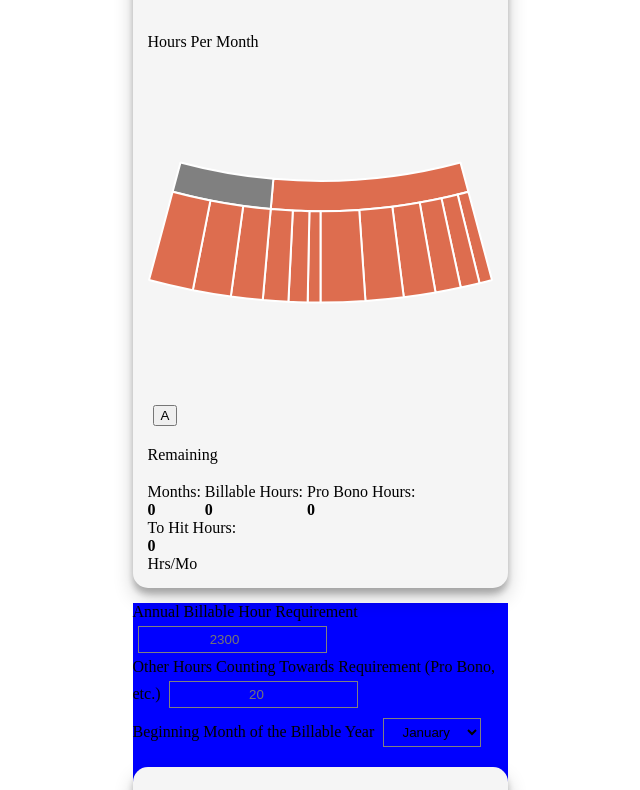
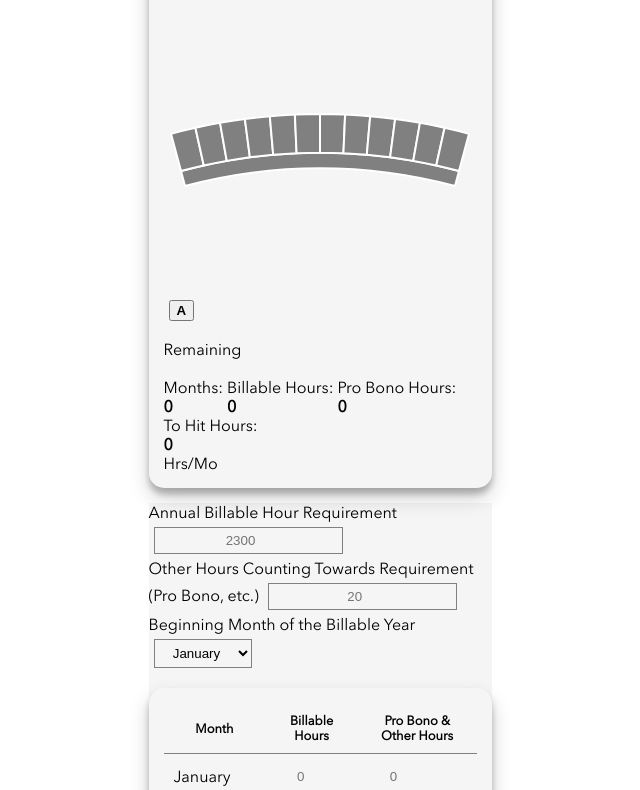
Before and after one commit to 4a6166/HoursCalculator, a plain HTML site: page index.html in a window 1280 px wide. Shown: the part 155-945 px from the top of the page, without its empty margins (320-960 px from the left). Drawn offline with Linux system fonts and the light colour scheme.

Commit message:
Added fonts and base styling
Donut chart still taking up more space than it should (300px box for ~100px height chart

```diff
--- a/css/style.css
+++ b/css/style.css
@@ -1,3 +1,23 @@
+@font-face{
+    /* font-family: 'Ubuntu Mono', monospace;
+    src: url(https://fonts.googleapis.com/css2?family=Ubuntu+Mono&display=swap); */
+
+    font-family: Avenir;
+    src: url(/fonts/Avenir\ Next\ LT\ Pro/Avenir_Next_LT_Pro.ttf);
+}
+
+@font-face{
+    font-family: Avenir_Bold;
+    src: url(/fonts/Avenir\ Next\ LT\ Pro/Avenir_Next_LT_Pro_Bold.ttf);
+    font-weight: bold;
+}
+
+@font-face {
+    font-family: Avenir_Light;
+    src: url(/fonts/Avenir\ Next\ LT\ Pro/Avenir_Next_LT_Pro_Light.ttf);
+    font-weight: lighter;
+}
+
 :root {
     /* --prelimine-Orange: #dd6d4f; */
     --prelimine-Orange: 221, 109, 79;
@@ -13,11 +33,13 @@ body {
 
     display: grid;
     place-items: center;
+
+    font-family: Avenir;
 }
 
 .wrapper {
     width: 375px;
-    /* width: Calc(375px - 2em); */
+    width: Calc(375px - 2em);
     margin: auto;
 }
 
@@ -36,7 +58,8 @@ body {
     background-color: whitesmoke;
 }
 
-/* .stacked {
+/* !I #region stacked //////////////////////////////////////////////////////////// */
+    .stacked {
         display: grid;
         grid-template: 1fr / 1fr;
         place-items: center;
@@ -53,7 +76,8 @@ body {
 
     .stacked .top {
         z-index: 1;
-} */
+    }
+/* !I #endregion //////////////////////////////////////////////////////////// */
 
 button {
     margin-left: 5px;
@@ -95,12 +119,19 @@ a:hover{
 }
 
 .big-text {
-    font-weight: 900;
     font-size: 3.5rem;
 }
 
 .bold {
-    font-weight: 700;
+    font-weight: bold;
+}
+
+.lighter {
+    font-weight: lighter;
+}
+
+.normal-weight {
+    font-weight: normal;
 }
 
 code {
@@ -170,7 +201,7 @@ td > input {
 }
 
 #inputs {
-    background: blue;
+    background: whitesmoke;
 }
 
 #instructions {
--- a/index.html
+++ b/index.html
@@ -1,15 +1,3 @@
-<!-- CRUD walkthrough: https://www.codemag.com/article/1511031/CRUD-in-HTML-JavaScript-and-jQuery -->
-
-<!--
-    reasonable{
-        Annual Requirement: 2100;
-        Pro Bono: 30;
-        Beginning Month: Jan;
-
-        hrs/mo: ~180-200;
-    }
--->
-
 <!DOCTYPE html>
 <html lang="en">
 <head>
@@ -25,24 +13,25 @@
     <div class="wrapper">
         <!-- Outputs -->
         <div id="outputs" class="outputs card">
-            <div class="img-wrapper">
+            <div class="img-wrapper top">
                 <a href="https://www.prelimine.com" target="_blank" class="img-wrapper">
-                    <img class="pilcrow" src="img/Key1.png" height="50px">
+                    <img class="pilcrow" src="img/Key1.png" height="50px" alt="logo">
                 </a>
             </div>
-            <h1><span class="prelimine">prelimine</span><br>Hours Calculator</h1>
-            <div id="outputs-graphic" class="stacked">
+            <h1 class="top"><span class="prelimine normal-weights">prelimine</span><br><span class="bold">Hours Calculator</span></h1>
+            <div id="outputs-graphic" class="stacked below">
                 <!-- <div style="height: 120px;"> -->
-                    <div id="hrsMo" class="stacked below align-bottom">Hours Per Month
-                        <span id="hrs" class="align-bottom big-text"></span>
+                    <div class="donutChart top" >
+                        <canvas id="chart-dounut"  ></canvas>
                     </div>
-                    <div class="donutChart stacked " >
-                        <canvas id="chart-dounut" ></canvas>
+                    <div id="hrsBig below">
+                        <span id="hrsMo">Hours Per Month</span><br>
+                        <span id="hrs" class="big-text bold"></span>
                     </div>
                 <!-- </div> -->
             </div>
-            <div>
-                <button onclick="changeVisibility('outputs-data')" style="z-index:0;">A</button>
+            <div id="outputs-data-section" class="top">
+                <button onclick="changeVisibility('outputs-data')" class="bold">A</button>
                 <div id="outputs-data">
                     <p>Remaining</p>
                     <div class="inline">
@@ -119,8 +108,8 @@
         </div>
 
         <div id="instructions">
-            <p>To add the Hours Calculator to your iPhone, tap the <code>share</code> button and the <code>Add to Home Screen</code> option.</p>
-            <p>To add the Hours Calculator to your Android phone, tap the <code>menu icon</code> in Chrome and the <code>Add to homescreen</code> option.</p>
+            <p>To add the Hours Calculator to your iPhone, tap the <code>share</code> button and the <code>Add&nbsp;to&nbsp;Home&nbsp;Screen</code> option.</p>
+            <p>To add the Hours Calculator to your Android phone, tap the <code>menu&nbsp;icon</code> in Chrome and the <code>Add&nbsp;to&nbsp;homescreen</code> option.</p>
         </div>
         <div id="madeBy">Developed by<a href="https://www.prelimine.com" target="_blank" style="padding: 5px 0;"> <span class="prelimine bold">prelimine</span>, makers of LitKit </a>
         </div>
--- a/js/app.js
+++ b/js/app.js
@@ -1,4 +1,14 @@
 console.log('Hours Calculator loaded');
+
+// let reasonableBaseline = {
+//     hrsRequirement: 2100,
+//     hrsProBono: 30,
+//     startMonth: Jan,
+//     hrsPerMo: {
+//         low: 180,
+//         high: 200,
+//     }
+// }
 
 function changeVisibility(elementId){
     console.log("click");
@@ -192,7 +202,16 @@ function updateOutput() {
         setTableHours();
         updateCalcs();
         updateOutput();
-    } else console.log("Hours Calculator local information not found");
+    } else {
+        console.log("Hours Calculator local information not found");
+
+        data.hoursRequirement = 0;
+        data.hoursAllowableProBono = 0;
+        data.startMonth = 1;
+
+        updateTableMonths();
+        // updateCalcs();
+    }
 })();
 
 function setUpTable(){
--- a/js/chart-config.js
+++ b/js/chart-config.js
@@ -22,8 +22,8 @@ const CHART_COLORS = {
 const DATA_COUNT_donut = 5;
 const NUMBER_CFG_donut = {count: DATA_COUNT_donut, min: 0, max: 100};
 
-let data_donut_hours = [2, 3, 4, 5, 6, 7, 2, 3, 4, 5, 6 ,7];
-let data_donut_probono = [20, 10];
+let data_donut_hours = [2, 2, 2, 2, 2, 2, 2, 2, 2, 2, 2, 2];
+let data_donut_probono = [0, 1];
 
 const data_donut = {
     labels: [1, 2, 3, 4, 5, 6, 7, 8, 9, 10, 11, 12],
@@ -31,23 +31,37 @@ const data_donut = {
         {
             label: 'Hours',
             data: data_donut_hours,
-            labels: ["a","b","c","d","e","f",7,8,9,10,11,12],
+            labels: [
+                "January",
+                "February",
+                "March",
+                "April",
+                "May",
+                "June",
+                "July",
+                "August",
+                "July",
+                "September",
+                "October",
+                "November",
+                "December"
+            ],
             backgroundColor: [
-                CHART_COLORS.prelimine_Orange,
-                CHART_COLORS.prelimine_Orange,
-                CHART_COLORS.prelimine_Orange,
-                CHART_COLORS.prelimine_Orange,
-                CHART_COLORS.prelimine_Orange,
-                CHART_COLORS.prelimine_Orange,
-                CHART_COLORS.prelimine_Orange,
-                CHART_COLORS.prelimine_Orange,
-                CHART_COLORS.prelimine_Orange,
-                CHART_COLORS.prelimine_Orange,
-                CHART_COLORS.prelimine_Orange,
-                CHART_COLORS.prelimine_Orange,
+                CHART_COLORS.prelimine_Gray,
+                CHART_COLORS.prelimine_Gray,
+                CHART_COLORS.prelimine_Gray,
+                CHART_COLORS.prelimine_Gray,
+                CHART_COLORS.prelimine_Gray,
+                CHART_COLORS.prelimine_Gray,
+                CHART_COLORS.prelimine_Gray,
+                CHART_COLORS.prelimine_Gray,
+                CHART_COLORS.prelimine_Gray,
+                CHART_COLORS.prelimine_Gray,
+                CHART_COLORS.prelimine_Gray,
+                CHART_COLORS.prelimine_Gray,
             ],
             hoverOffset: 4,
-            weight: 3,
+            weight: 2.5,
         },
         {
             label: 'Pro Bono',
@@ -78,12 +92,12 @@ const config_donut = {
     data: data_donut,
     options: {
         responsive: true,
-        aspectRatio: 1,
-        // maintainAspectRatio: false,
+        // aspectRatio: 1,
+        maintainAspectRatio: false,
         circumference: 30,
         // rotation: 270,
-        rotation: 165,
-        cutout: 140,
+        rotation: 345,
+        cutout: 135,
 
         plugins: {
             legend: {
```
Also changed, not shown: fonts/Avenir Next LT Pro/Avenir_Next_LT_Pro.ttf (added), fonts/Avenir Next LT Pro/Avenir_Next_LT_Pro_Bold.ttf (added), fonts/Avenir Next LT Pro/Avenir_Next_LT_Pro_Light.ttf (added). Lines whose indentation alone changed are shown as unchanged.
